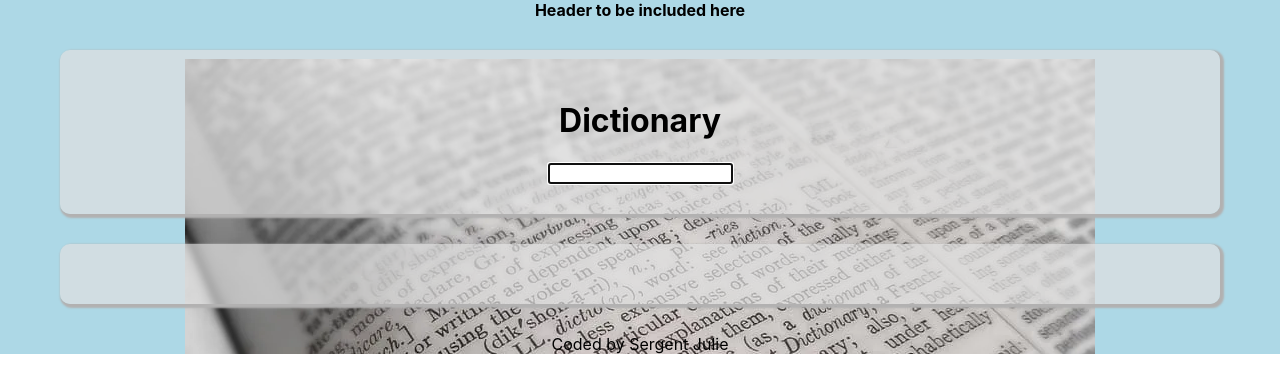
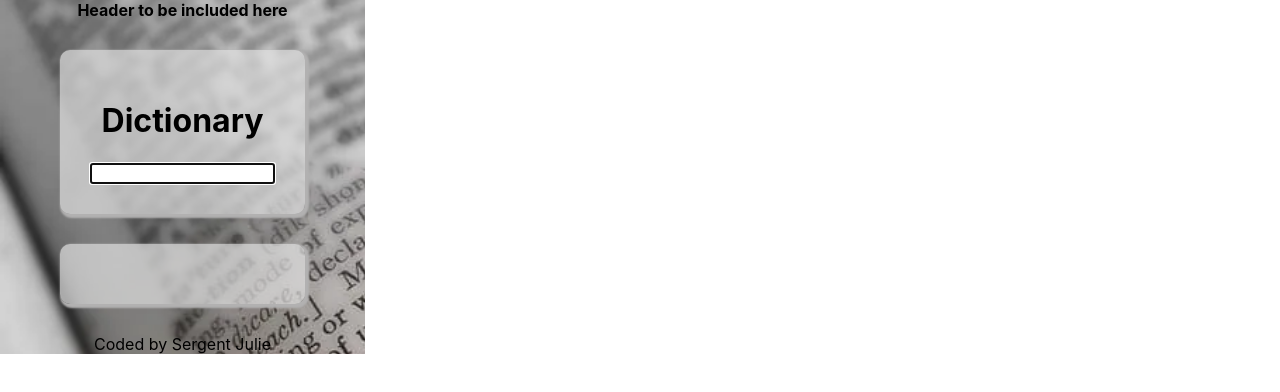
Before and after one commit to Kumaguro3/dictionary-project-react, a React (Create React App) app: page / in a window 1280 px wide. Shown: the top 392 px of the page. Built offline with nearby package versions, Linux system fonts and the light colour scheme.

Commit message:
changed background image property

```diff
--- a/src/Dictionary.css
+++ b/src/Dictionary.css
@@ -1,6 +1,10 @@
 .app {
-  background: lightblue url("dictionary-word-background.webp") no-repeat fixed
-    center;
+  background: rgb(255, 255, 255) url("dictionary-word-background.webp")
+    no-repeat fixed center;
+  background-repeat: no-repeat;
+  background-attachment: fixed;
+  background-size: cover;
+  width: fit-content;
 }
 
 .app-header {
```
